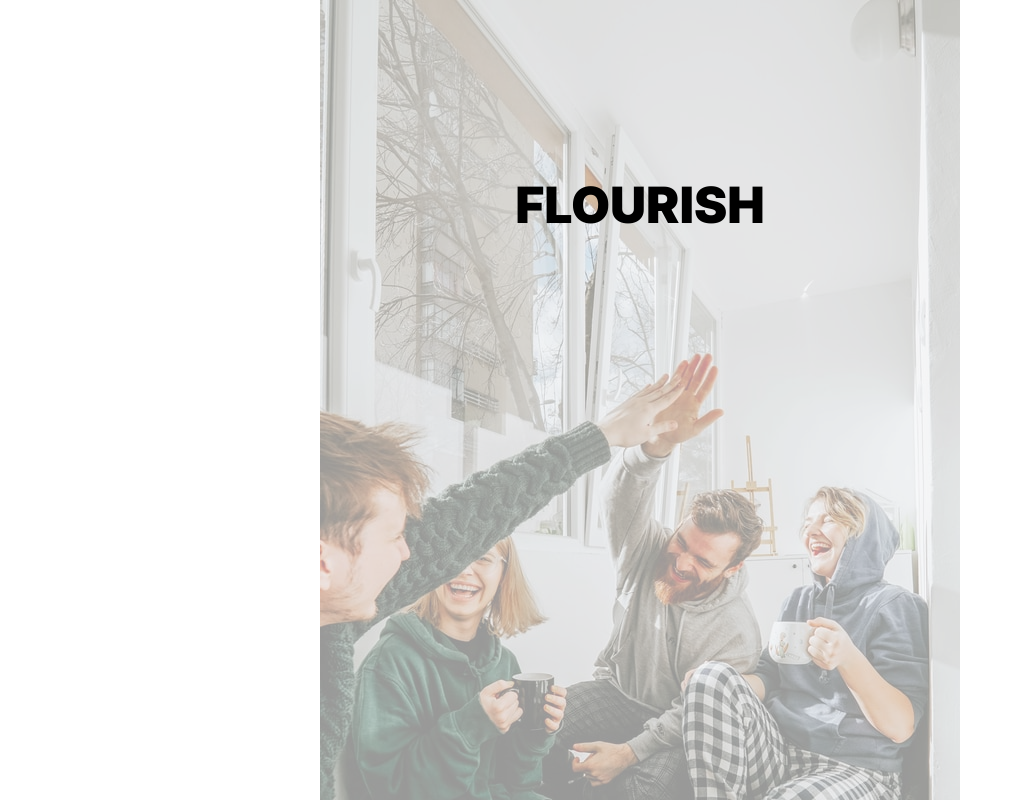
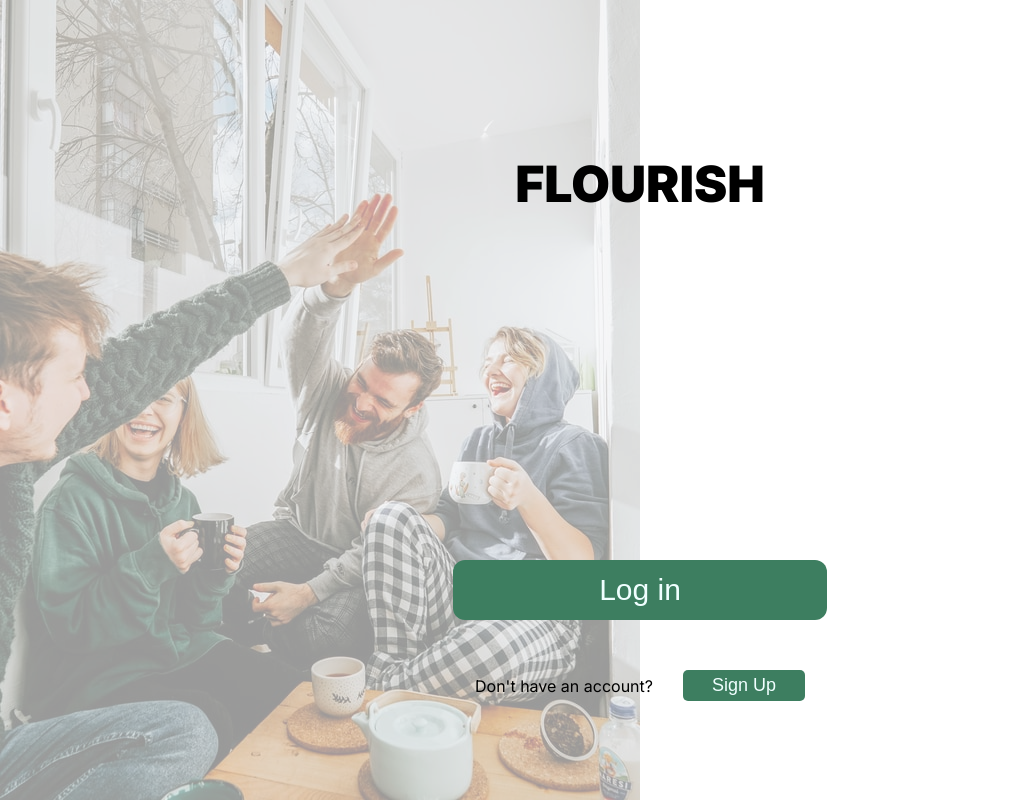
Before and after one commit to team-flourish/flourish-client, a React app: page / in a window 1280 px wide. Shown: the whole page, without its empty margins (0-1023 px from the left). Built offline with nearby package versions, Linux system fonts and the light colour scheme.

Commit message:
main page framing for smaller screens

```diff
--- a/src/components/Brand/style.css
+++ b/src/components/Brand/style.css
@@ -5,7 +5,7 @@ div.container{
     left: 0;
     right: 0;
     text-align: center;
-    margin-top: 141px;
+    margin-top: 120px;
 }
 
 h1.title{
--- a/src/pages/A_MainPage/index.js
+++ b/src/pages/A_MainPage/index.js
@@ -12,8 +12,9 @@ var sectionStyle = {
     width: "100vw",
     height:'100vh',
     backgroundImage: `url(${Background})`,
-    backgroundPosition: 'center 0%',
+    backgroundPosition: 'left bottom',
     backgroundRepeat: 'no-repeat',
+    backgroundAttachment: 'fixed',
     opacity: 0.4,
     margin:0,
     border:0
@@ -41,7 +42,7 @@ const MainPage = () => {
         <div style={ sectionStyle }> </div>
       </div>
       <Brand/>
-      {/* <div className="sign-in-up-buttons-container">
+      <div className="sign-in-up-buttons-container">
 
         <section>
           <button className="log-in" onClick={handleSubmitIn}>  Log in </button>
@@ -54,7 +55,7 @@ const MainPage = () => {
           </div>
         </section>
 
-      </div> */}
+      </div>
     </>
     );
 }
--- a/src/pages/A_MainPage/style.css
+++ b/src/pages/A_MainPage/style.css
@@ -5,13 +5,12 @@ div.background-img-position{
 
 div.sign-in-up-buttons-container{
     position: absolute;
-    bottom: 130px;
     margin-left: auto;
     margin-right: auto;
     left: 0;
     right: 0;
     text-align: center;
-    /* margin-top: 141px; */
+    margin-top: min(70vh);
     display: flex;
     flex-direction: column;
 }
```
